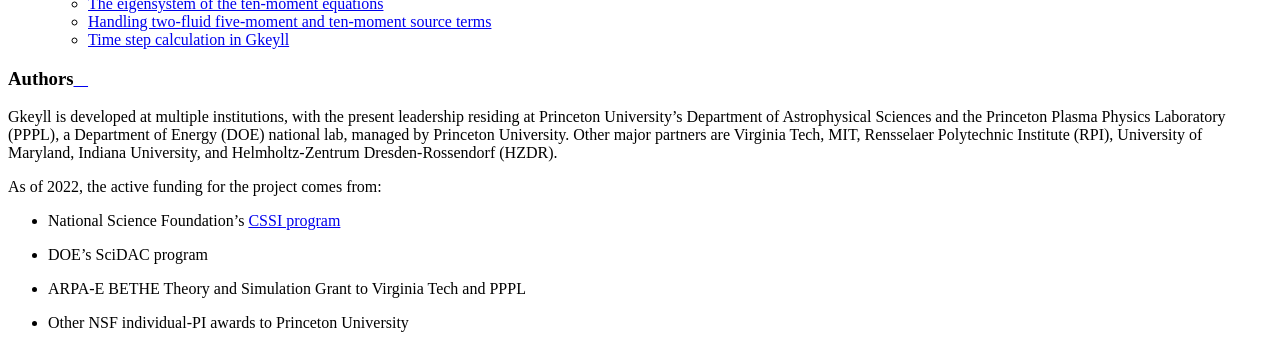
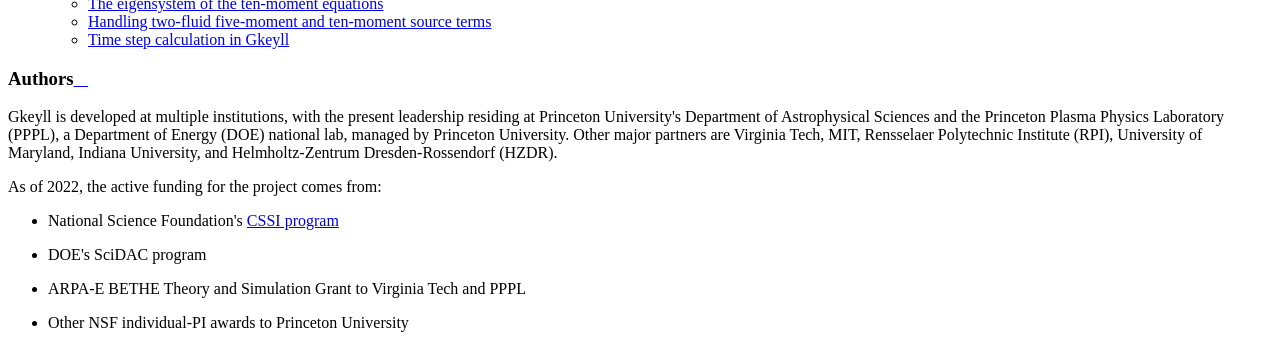
Before and after one commit to ammarhakim/gkyl-doc, a Sphinx documentation site: the page built from source/index.rst, in a window 1280 px wide and 900 px high, scrolled down 2687 px. Shown: the part 260-609 px from the top of the window. Built offline with Sphinx 7.4.7 and the Read the Docs theme 2.0.0, drawn with Linux system fonts in a browser that asks for light colours; pages that are not in the unit, such as notebooks, are missing from menus; part of the change alters nothing that is shown; some of the changed text lies outside the part shown.

```diff
--- a/source/conf.py
+++ b/source/conf.py
@@ -71,7 +71,7 @@ release = '2.0-alpha'
 #
 # This is also used if you do content translation via gettext catalogs.
 # Usually you set "language" from the command line for these cases.
-language = None
+language = 'English'
 
 # List of patterns, relative to source directory, that match files and
 # directories to ignore when looking for source files.
```
